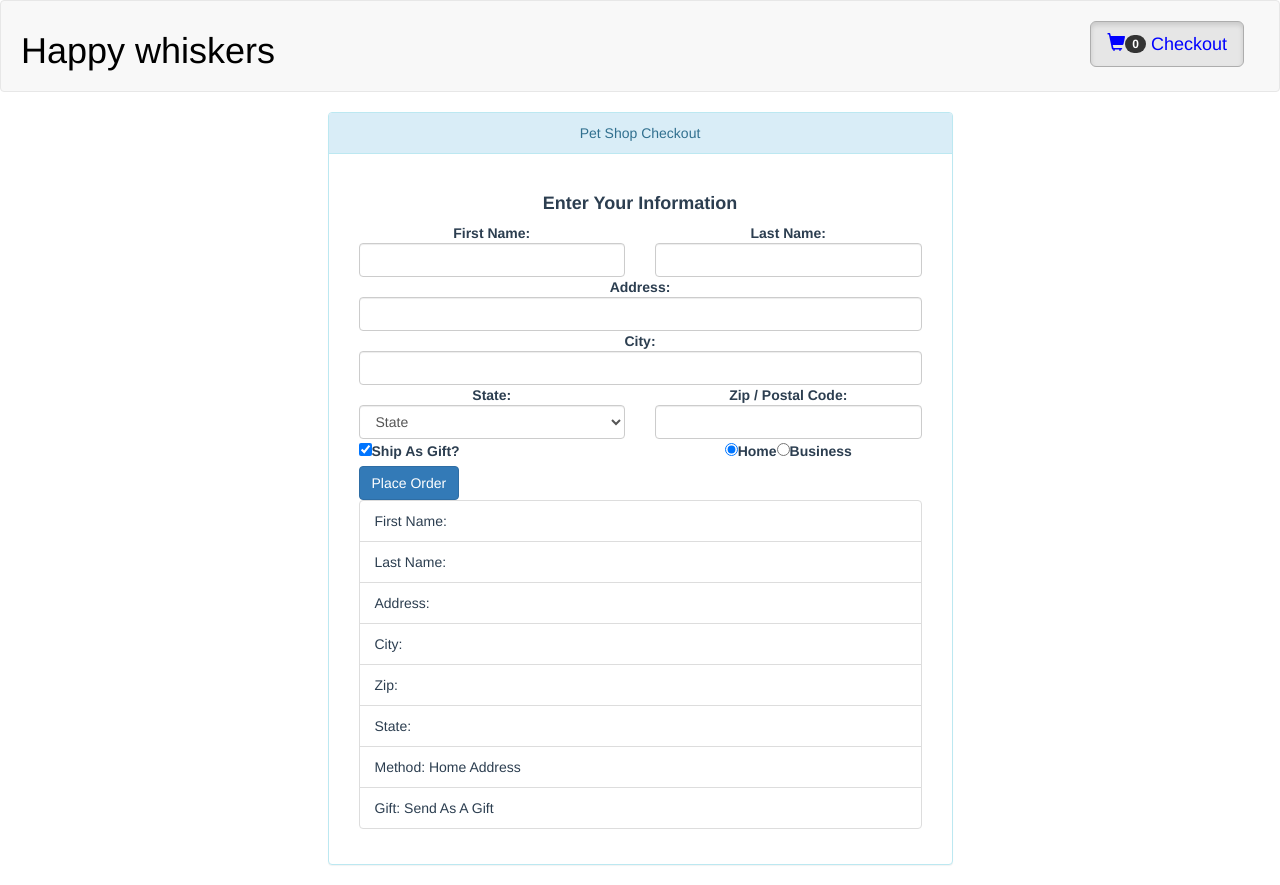
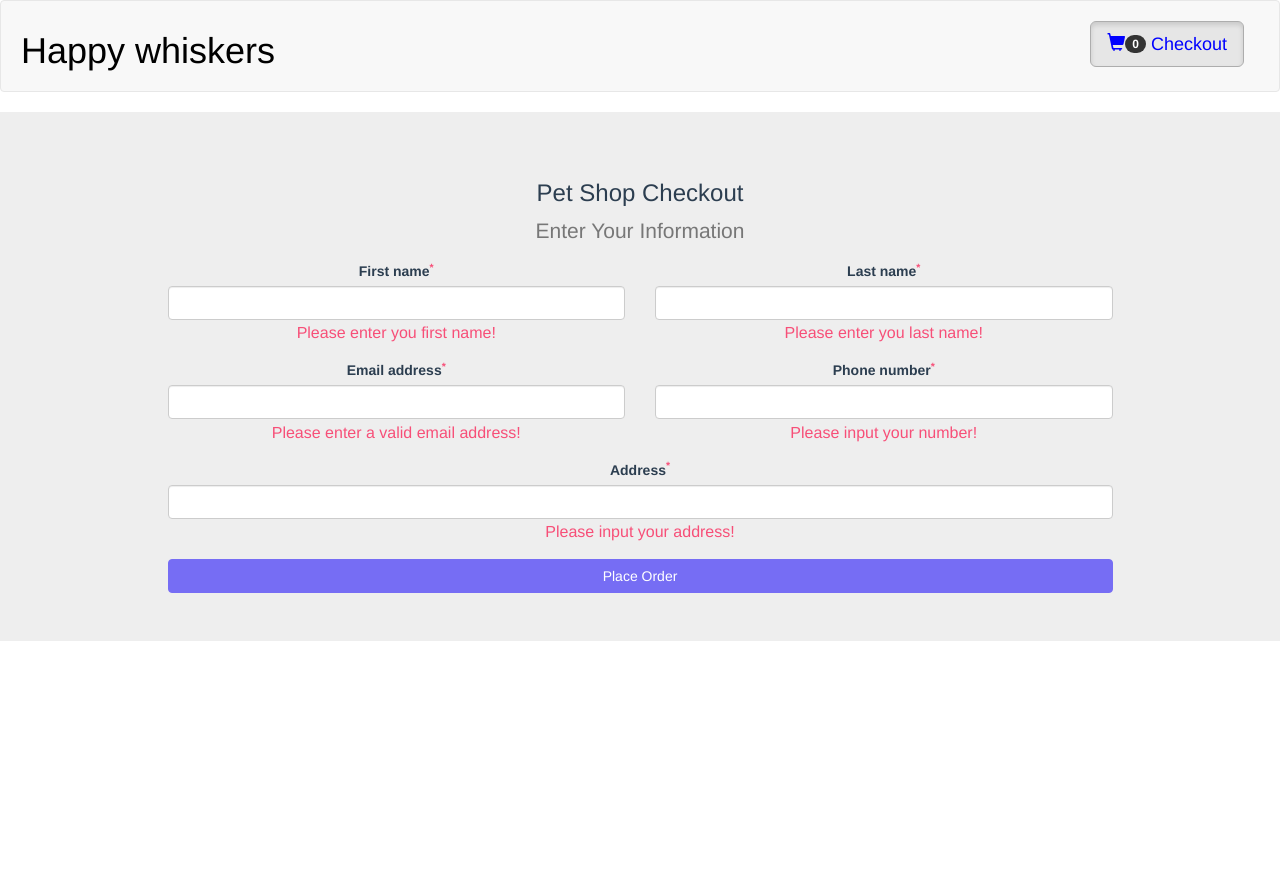
Before and after one commit to Bukovski/vue-pet-store, a Vue app: page /form in a window 1280 px wide. After the commit the page ends 800 px from the top, so only its background shows below. Built offline with nearby package versions, Linux system fonts and the light colour scheme; what vue-fragment, vue-loaders would draw is missing.

Commit message:
add: form-filelds

```diff
--- a/package.json
+++ b/package.json
@@ -20,6 +20,7 @@
   "dependencies": {
     "axios": "^0.19.2",
     "core-js": "^3.6.5",
+    "vee-validate": "^3.3.7",
     "vue": "^2.6.11",
     "vue-fragment": "^1.5.1",
     "vue-loaders": "^4.0.0-alpha.2",
--- a/src/components/Form.vue
+++ b/src/components/Form.vue
@@ -1,172 +1,115 @@
 <template>
-  <div class="row">
-    <div class="col-md-6 col-md-offset-3">
-      <div class="panel panel-info">
-        <div class="panel-heading">Pet Shop Checkout</div>
-        <div class="panel-body">
-          <div class="form-group">
-            <div class="col-md-12">
-              <h4><strong>Enter Your Information</strong></h4>
+  <div class="jumbotron">
+    <div class="container">
+      <div class="row">
+
+        <div class="col-md-10 col-md-offset-1">
+          <h2 class="h3">Pet Shop Checkout</h2>
+
+          <p class="font-size-ms text-muted">Enter Your Information</p>
+
+          <form class="row" @submit.prevent="submitForm">
+            <div class="col-sm-6 form-group">
+              <label class="form-label" for="order-fn">
+                First name<sup class="text-danger ml-1">*</sup>
+              </label>
+              <input class="form-control" type="text" required="" id="order-fn">
+              <div class="invalid-feedback">Please enter you first name!</div>
             </div>
 
-            <div class="form-group">
-              <div class="col-md-6">
-                <strong>First Name:</strong>
-                <input v-model.trim="order.firstName" class="form-control" />
-              </div>
-              <div class="col-md-6">
-                <strong>Last Name:</strong>
-                <input v-model.trim="order.lastName" class="form-control" />
-              </div>
+            <div class="col-sm-6 form-group">
+              <label class="form-label" for="order-ln">
+                Last name<sup class="text-danger ml-1">*</sup>
+              </label>
+              <input class="form-control" type="text" required="" id="order-ln">
+              <div class="invalid-feedback">Please enter you last name!</div>
             </div>
 
-            <div class="form-group">
-              <div class="col-md-12"><strong>Address:</strong></div>
-              <div class="col-md-12">
-                <input v-model.trim="order.address" class="form-control" />
-              </div>
+            <div class="col-sm-6 form-group">
+              <label class="form-label" for="order-email">
+                Email address<sup class="text-danger ml-1">*</sup>
+              </label>
+              <input class="form-control" type="email" required="" id="order-email">
+              <div class="invalid-feedback">Please enter a valid email address!</div>
             </div>
 
-            <div class="form-group">
-              <div class="col-md-12"><strong>City:</strong></div>
-              <div class="col-md-12">
-                <input v-model.trim="order.city" class="form-control" />
-              </div>
+            <div class="col-sm-6 form-group">
+              <label class="form-label" for="order-phone">
+                Phone number<sup class="text-danger ml-1">*</sup>
+              </label>
+              <input class="form-control bg-image-0" type="text" required="" id="order-phone">
+              <div class="invalid-feedback">Please input your number!</div>
             </div>
 
-            <div class="form-group">
-              <div class="col-md-6">
-                <strong>State:</strong>
-                <select v-model="order.state" class="form-control">
-                  <option disabled value="">State</option>
-                  <option
-                      v-for="(state, key) in states"
-                      :value="state"
-                      :key="key"
-                  >
-                    {{ key }}
-                  </option>
-                </select>
-              </div>
+            <div class="col-sm-12 form-group">
+              <label class="form-label" for="order-address">
+                Address<sup class="text-danger ml-1">*</sup>
+              </label>
+              <input class="form-control" type="password" id="order-address">
+              <div class="invalid-feedback">Please input your address!</div>
             </div>
 
-            <div class="form-group">
-              <div class="col-md-6">
-                <strong>Zip / Postal Code:</strong>
-                <input
-                    v-model.number="order.zip"
-                    class="form-control"
-                    type="number"
-                />
-              </div>
+            <div class="col-sm-12 pt-2">
+              <button class="btn btn-primary btn-block" type="submit">Place Order</button>
             </div>
+          </form>
+        </div>
 
-            <div class="form-group">
-              <div class="col-md-6 text-left">
-                <input
-                    type="checkbox"
-                    id="gift"
-                    value="false"
-                    :true-value="order.sendGift"
-                    :false-value="order.dontSendGift"
-                    v-model="order.gift"
-                />
-                <label for="gift">Ship As Gift?</label>
-              </div>
-            </div>
-
-            <div class="form-group">
-              <div class="col-md-6">
-                <input
-                    type="radio"
-                    id="home"
-                    :value="order.home"
-                    v-model="order.method"
-                />
-                <label for="home">Home</label>
-
-                <input
-                    type="radio"
-                    id="business"
-                    :value="order.business"
-                    v-model="order.method"
-                />
-                <label for="business">Business</label>
-              </div>
-            </div>
-
-            <div class="form-group">
-              <div class="col-md-2 pull-left">
-                <button
-                    type="submit"
-                    class="btn btn-primary submit"
-                    @click="submitForm"
-                >
-                  Place Order
-                </button>
-              </div>
-            </div>
-
-            <div class="col-md-12 verify">
-              <ul class="list-group text-left">
-                <li class="list-group-item">First Name: {{ order.firstName }}</li>
-                <li class="list-group-item">Last Name: {{ order.lastName }}</li>
-                <li class="list-group-item">Address: {{ order.address }}</li>
-                <li class="list-group-item">City: {{ order.city }}</li>
-                <li class="list-group-item">Zip: {{ order.zip }}</li>
-                <li class="list-group-item">State: {{ order.state }}</li>
-                <li class="list-group-item">Method: {{ order.method }}</li>
-                <li class="list-group-item">Gift: {{ order.gift }}</li>
-              </ul>
-            </div>
-          </div>
-        </div>
       </div>
     </div>
   </div>
 </template>
 
 <script>
-  import MyHeader from './Header.vue';
+  import { ValidationProvider, extend } from 'vee-validate';
 
 
   export default {
     name: 'Form',
-    props: [ 'cartItemCount' ],
-    components: { MyHeader },
-    data() {
+    components: { ValidationProvider },
+    data () {
       return {
         order: {
           firstName: '',
           lastName: '',
+          email: '',
+          phone: '',
           address: '',
-          city: '',
-          zip: '',
-          state: '',
-          method: 'Home Address',
-          business: 'Business Address',
-          home: 'Home Address',
-          gift:'Send As A Gift',
-          sendGift: 'Send As A Gift',
-          dontSendGift: 'Do Not Send As A Gift'
-        },
-        states: {
-          AL: 'Alabama',
-          AK: 'Alaska',
-          AR: 'Arizona',
-          CA: 'California',
-          NV: 'Nevada'
-        },
+        }
       }
     },
     methods: {
       submitForm() {
         console.log('Form Submitted', this.order);
+
+        this.clearForm();
       },
+      clearForm() {
+        Object.keys(this.order).forEach((key,index) => {
+          this.order[ key ] = '';
+        });
+      }
     }
-  }
+  };
 </script>
 
 <style scoped>
+  .text-danger {
+    color: #f74f78 !important;
+  }
 
+  .btn-primary {
+    color: #fff;
+    background-color: #766df4;
+    border-color: #766df4;
+    box-shadow: none;
+  }
+
+  .invalid-feedback {
+    /*display: none;*/
+    width: 100%;
+    margin-top: .25rem;
+    font-size: 16px;
+    color: #f74f78;
+  }
 </style>
```
Also changed, not shown: src/main.js (+7 -3 lines), 1 other file (tests, documents, lock files or other folders).
